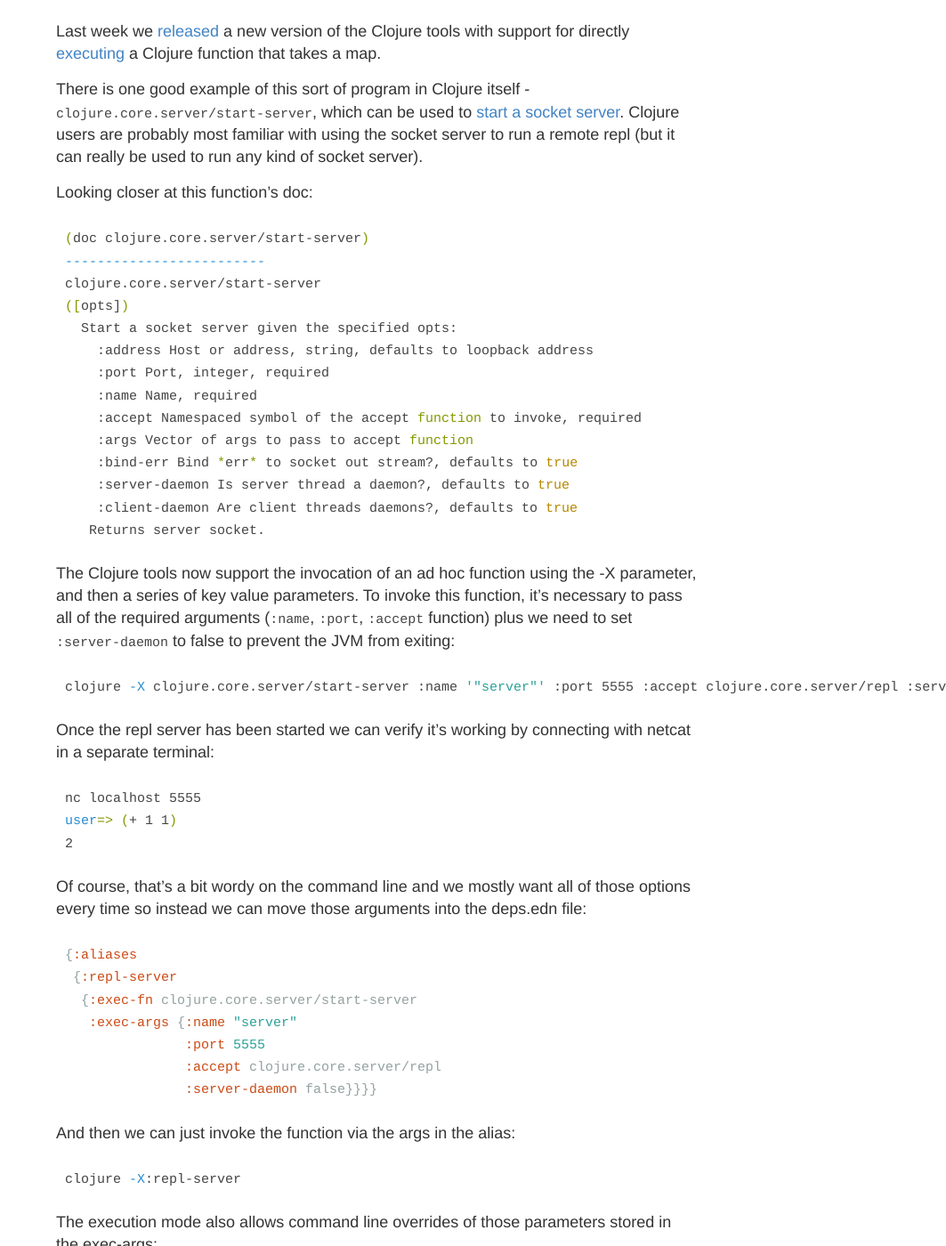
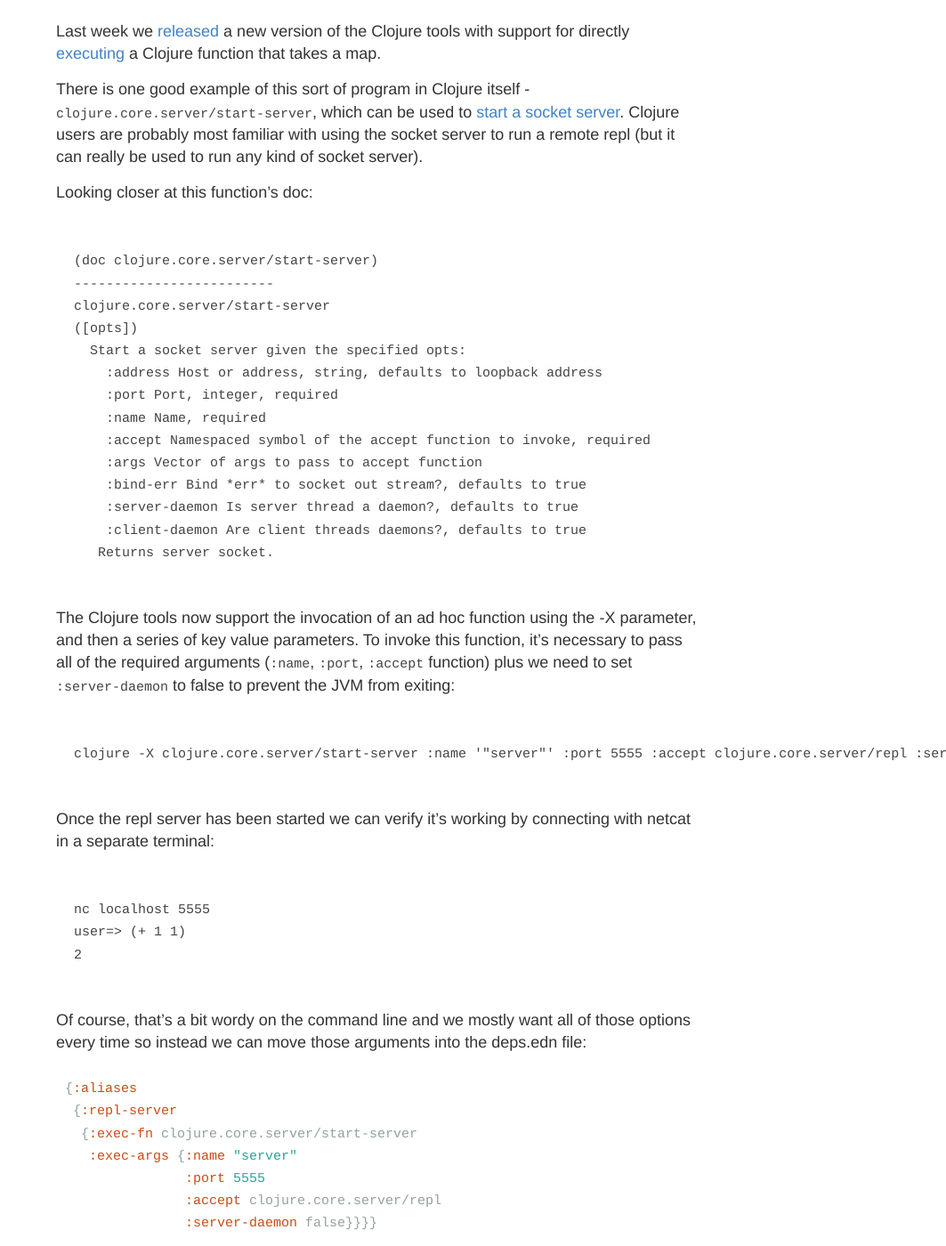
Before and after one commit to insideclojure/insideclojure.github.io, a Jekyll site: the page built from _posts/2020-09-30-exec-example.md, in a window 1280 px wide and 1400 px high, scrolled down 204 px. Shown: the whole window at 89% size, without its empty margins (217-1280 px from the left). Built offline with Jekyll 4.4.1, drawn with Linux system fonts in a browser that asks for light colours; some of the changed text lies outside the part shown.

Commit message:
highlighing

````diff
--- a/_posts/2020-09-30-exec-example.md
+++ b/_posts/2020-09-30-exec-example.md
@@ -10,7 +10,7 @@
 
 Looking closer at this function's doc:
 
-{% highlight shell %}
+```
 (doc clojure.core.server/start-server)
 -------------------------
 clojure.core.server/start-server
@@ -25,21 +25,21 @@
     :server-daemon Is server thread a daemon?, defaults to true
     :client-daemon Are client threads daemons?, defaults to true
    Returns server socket.
-{% endhighlight %}
+```
 
 The Clojure tools now support the invocation of an ad hoc function using the -X parameter, and then a series of key value parameters. To invoke this function, it's necessary to pass all of the required arguments (`:name`, `:port`, `:accept` function) plus we need to set `:server-daemon` to false to prevent the JVM from exiting:
 
-{% highlight shell %}
+```
 clojure -X clojure.core.server/start-server :name '"server"' :port 5555 :accept clojure.core.server/repl :server-daemon false
-{% endhighlight %}
+```
 
 Once the repl server has been started we can verify it's working by connecting with netcat in a separate terminal:
 
-{% highlight shell %}
+```
 nc localhost 5555
 user=> (+ 1 1)
 2
-{% endhighlight %}
+```
 
 Of course, that's a bit wordy on the command line and we mostly want all of those options every time so instead we can move those arguments into the deps.edn file:
 
@@ -55,14 +55,14 @@
 
 And then we can just invoke the function via the args in the alias:
 
-{% highlight shell %}
+```
 clojure -X:repl-server
-{% endhighlight %}
+```
 
 The execution mode also allows command line overrides of those parameters stored in the exec-args:
 
-{% highlight shell %}
+```
 clojure -X:repl-server :port 5678
-{% endhighlight %}
+```
 
 That's it! This just seemed like a good quick example to understand how -X works...
````
